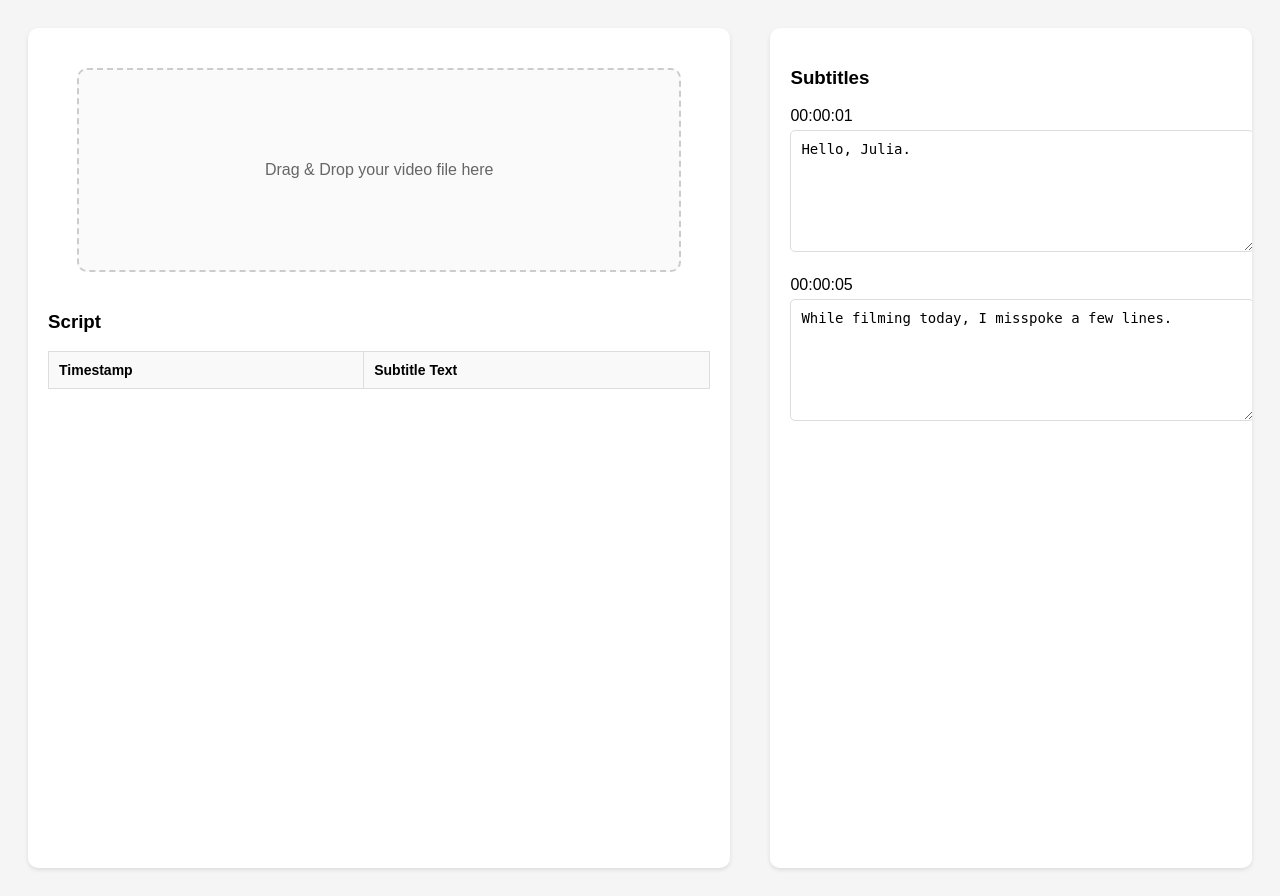
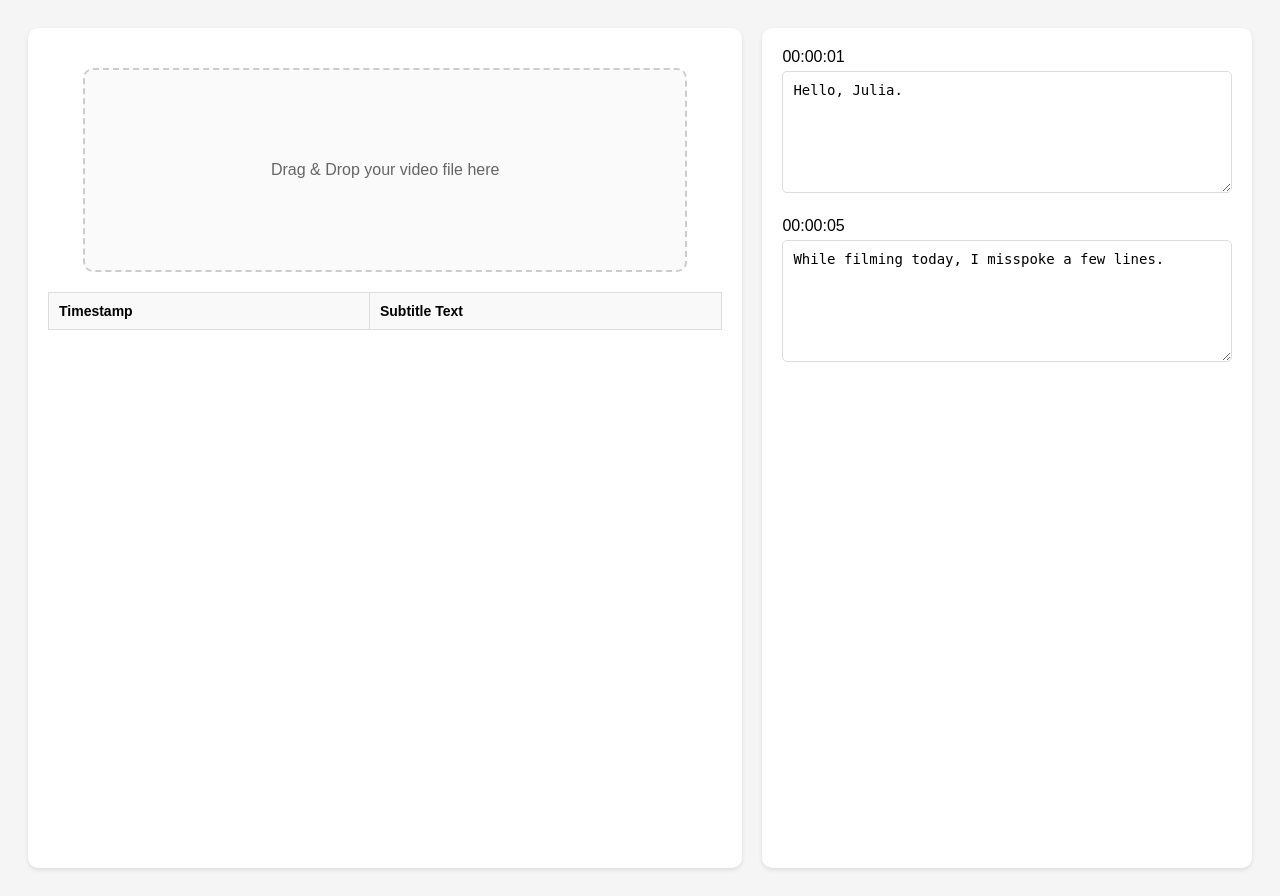
Before and after one commit to madEffort/content-caption-maker, a Django app: page / in a window 1280 px wide. Run offline with Django 5.2, Linux system fonts and the light colour scheme; lists and menus that the app fills with data are empty.

Commit message:
update ui .

```diff
--- a/templates/home.html
+++ b/templates/home.html
@@ -13,17 +13,18 @@
     box-shadow: 0 2px 4px rgba(0, 0, 0, 0.1);
     border-radius: 10px;
     padding: 20px;
-    margin: 20px;
   }
 
   #left-panel {
     width: 60%;
+    margin: 20px 10px 20px 20px;
   }
 
   #right-panel {
     width: 40%;
     height: 100vh;
     overflow-y: auto;
+    margin: 20px 20px 20px 10px;
   }
 
   video {
@@ -34,7 +35,7 @@
   }
 
   textarea {
-    width: 100%;
+    width: 95%;
     height: 100px;
     border-radius: 5px;
     border: 1px solid #ddd;
@@ -115,7 +116,6 @@
     <video id="video" controls hidden></video>
   </div>
   <div id="script-table-container">
-    <h3>Script</h3>
     <!-- <textarea id="script-text" readonly></textarea> -->
     <table id="script-table">
       <thead>
@@ -129,7 +129,6 @@
   </div>
 </div>
 <div id="right-panel">
-  <h3>Subtitles</h3>
   <div id="subtitles">
     <div class="timestamp">
       <label for="timestamp1">00:00:01</label>
```
